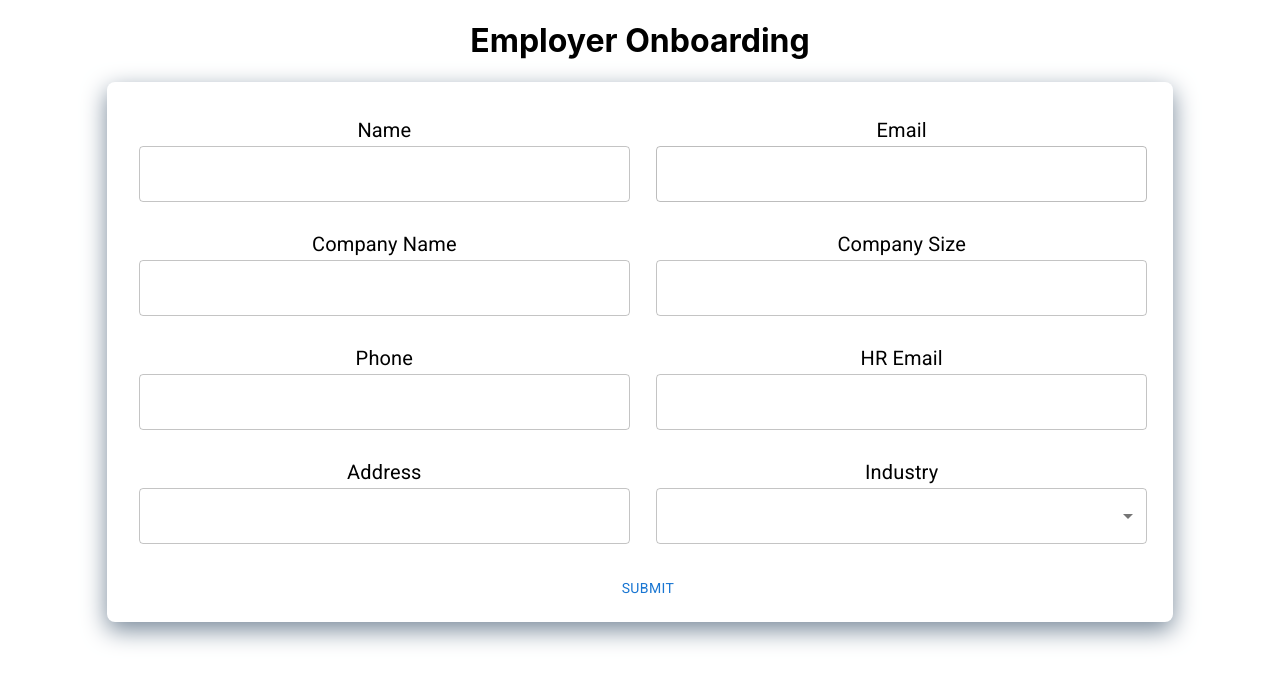
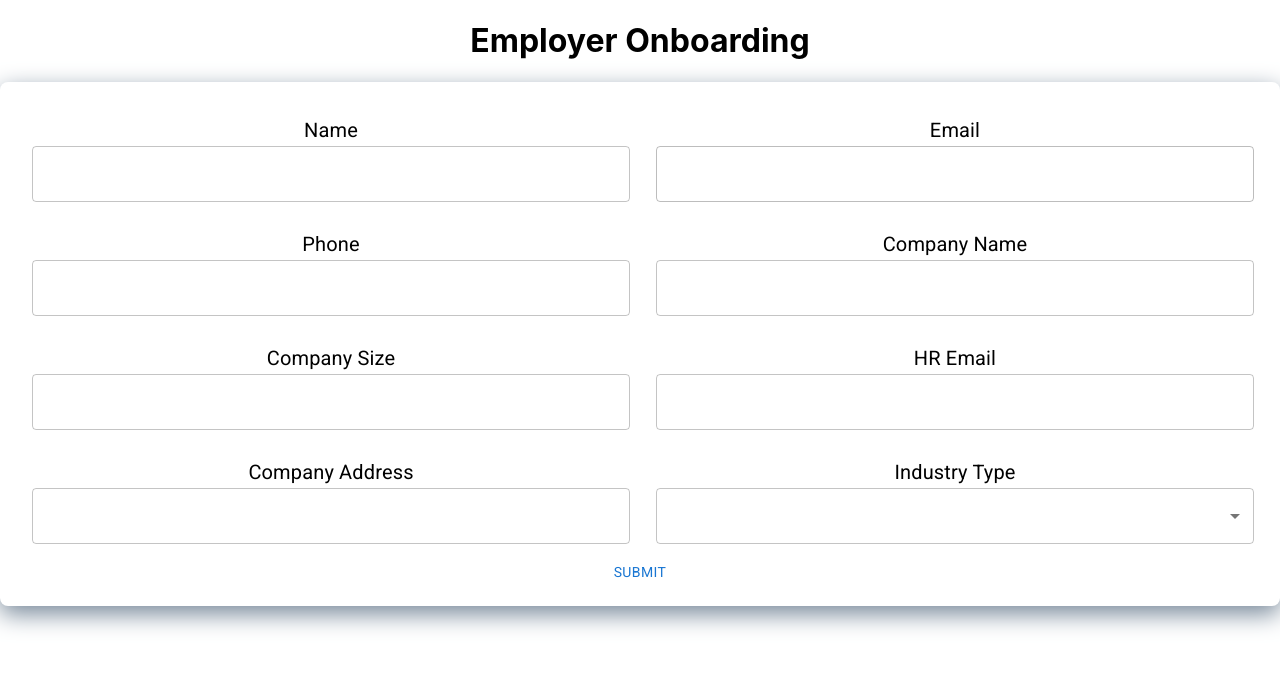
Before and after one commit to teja679/Job_Door, a React (Create React App) app: page /employer/onboarding in a window 1280 px wide. Shown: the top 684 px of the page. Built offline with nearby package versions, Linux system fonts and the light colour scheme; the HTML template or start-up script is replaced by a standard one.

Commit message:
employer onboarding

```diff
--- a/src/Components/Employer/EmployerJobs/JobForm/index.js
+++ b/src/Components/Employer/EmployerJobs/JobForm/index.js
@@ -16,12 +16,12 @@ import React, { useState } from "react";
 import { v4 as uuid } from "uuid";
 
 function JobForm() {
-  const jobsData = JSON.parse(localStorage.getItem("users"));
+  // const jobsData = JSON.parse(localStorage.getItem("users"));
 
   const [jobData, setJobData] = useState({
     name: "",
-    location : "",
-    salary : "",
+    location: "",
+    salary: "",
     experience: "",
     jobType: "",
     desc: "",
@@ -40,15 +40,17 @@ function JobForm() {
   };
   const submitJob = async (e) => {
     e.preventDefault();
+    alert('jobdata')
     const job_id = uuid();
     // localStorage.setItem('jobData', JSON.stringify(jobData))
     try {
+      console.log('Hai')
       if (jobData.job_id) {
         await setDoc(doc(db, "jobsData", jobData.job_id), {
           ...jobData,
         });
       } else {
-        console.log('hai')
+        console.log("hai");
         await setDoc(doc(db, "jobsData", job_id), {
           job_id: job_id,
           ...jobData,
@@ -56,8 +58,7 @@ function JobForm() {
           createdAt: new Date(),
         });
       }
-      alert('Job Data updated')
-
+      alert("Job Data updated");
     } catch (e) {
       console.error("Error adding document", e);
     }
@@ -93,8 +94,9 @@ function JobForm() {
     "C++",
   ];
   return (
-      <form className="job-form" onSubmit={submitJob}>
+    <>
       <h1>Job Form</h1>
+      <form className="job-from">
         <Grid
           container
           spacing={2}
@@ -108,19 +110,17 @@ function JobForm() {
             // background: 'rgba(0,228,255,1)'
           }}
         >
-          <Grid item xs={12} sm={6} sx={{margin: '1rem 0'}}>
+          <Grid item xs={12} sm={6} sx={{ margin: "1rem 0" }}>
             <Typography variant="h6">Name</Typography>
             <TextField
               required
               variant="outlined"
               fullWidth
               value={jobData.name}
-              onChange={(e) =>
-              setJobData({ ...jobData, name: e.target.value })
-              }
+              onChange={(e) => setJobData({ ...jobData, name: e.target.value })}
             />
           </Grid>
-          <Grid item xs={12} sm={6} sx={{margin: '1rem 0'}}>
+          <Grid item xs={12} sm={6} sx={{ margin: "1rem 0" }}>
             <Typography variant="h6">Location</Typography>
             <TextField
               required
@@ -132,7 +132,7 @@ function JobForm() {
               }
             />
           </Grid>
-          <Grid item xs={12} sm={6} sx={{margin: '1rem 0'}}>
+          <Grid item xs={12} sm={6} sx={{ margin: "1rem 0" }}>
             <Typography variant="h6">Salary</Typography>
             <TextField
               variant="outlined"
@@ -143,7 +143,7 @@ function JobForm() {
               }
             />
           </Grid>
-          <Grid item xs={12} sm={6} sx={{margin: '1rem 0'}}>
+          <Grid item xs={12} sm={6} sx={{ margin: "1rem 0" }}>
             <Typography variant="h6">Experience</Typography>
             <TextField
               variant="outlined"
@@ -154,7 +154,7 @@ function JobForm() {
               }
             />
           </Grid>
-          <Grid item xs={12} sm={6} sx={{margin: '1rem 0'}}>
+          <Grid item xs={12} sm={6} sx={{ margin: "1rem 0" }}>
             <Typography variant="h6">Job Type</Typography>
             <TextField
               required
@@ -166,19 +166,18 @@ function JobForm() {
               }
             />
           </Grid>
-          <Grid item xs={12} sm={6} sx={{margin: '1rem 0'}}>
+          <Grid item xs={12} sm={6} sx={{ margin: "1rem 0" }}>
             <Typography variant="h6">Description</Typography>
             <TextField
-              required row={2}
+              required
+              row={2}
               variant="outlined"
               fullWidth
               value={jobData.desc}
-              onChange={(e) =>
-              setJobData({ ...jobData, desc: e.target.value })
-              }
+              onChange={(e) => setJobData({ ...jobData, desc: e.target.value })}
             />
           </Grid>
-          <Grid item xs={12} sm={6} sx={{margin: '1rem 0'}}>
+          <Grid item xs={12} sm={6} sx={{ margin: "1rem 0" }}>
             <Typography variant="h6">Domain</Typography>
             <Select
               fullWidth
@@ -197,7 +196,7 @@ function JobForm() {
               ))}
             </Select>
           </Grid>
-          <Grid item xs={12} sm={6} sx={{margin: '1rem 0'}}>
+          <Grid item xs={12} sm={6} sx={{ margin: "1rem 0" }}>
             <Typography variant="h6">Skills</Typography>
             <Select
               required
@@ -227,11 +226,12 @@ function JobForm() {
               ))}
             </Select>
           </Grid>
-          <Grid item xs={12} fullWidth>
+          <Grid item xs={12} onClick={submitJob}>
             <Button variant="contained">Submit</Button>
           </Grid>
         </Grid>
       </form>
+    </>
   );
 }
 
--- a/src/Components/Employer/EmployerJobs/Sidebar/index.js
+++ b/src/Components/Employer/EmployerJobs/Sidebar/index.js
@@ -1,5 +1,5 @@
 import React, { useEffect, useState } from "react";
-import { collection, query, onSnapshot, querySnapshot } from "firebase/firestore";
+import { collection, query, onSnapshot, where } from "firebase/firestore";
 import { db } from '../../../../firebaseConfig'
 import { Button, Grid, Input } from "@mui/material";
 import '../styles.css'
@@ -7,11 +7,14 @@ import SearchIcon from '@mui/icons-material/Search';
 import AddIcon from '@mui/icons-material/Add';
 
 function Sidebar({ selectAjob }) {
+  const userInfo = JSON.parse(localStorage.getItem('user'))
+  console.log(userInfo)
+  const [allJobs, setAllJobs] = useState(null);
+  const fetchJobs = async () => {
 
-  const [allJobs, setAllJobs] = useState(null);
-  const fetchJobs = () => {
-
-    const q = query(collection(db, "jobsData"));
+    const q = await query(collection(db, "jobsData",
+    //  where('employerId'==employerId)
+     ));
     const unsubscribe = onSnapshot(q, (querySnapshot) => {
       const jobs = [];
        querySnapshot.forEach((doc) => {
--- a/src/Components/Employer/EmployerOnboarding/index.js
+++ b/src/Components/Employer/EmployerOnboarding/index.js
@@ -3,20 +3,17 @@ import { doc, getDoc, setDoc } from "firebase/firestore";
 import { db } from '../../../firebaseConfig'
 import {
   Button,
-  Chip,
   Grid,
   MenuItem,
-  OutlinedInput,
   Select,
   TextField,
   Typography,
 } from "@mui/material";
-import { Box } from "@mui/system";
 import React, { useEffect, useState } from "react";
 
 function EmployerOnboarding() {
   const userData = JSON.parse(localStorage.getItem('users'))
-
+  // console.log(userData)
   const [userInfo, setUserInfo] = useState({
     name: "",
     email: userData?.email ? userData?.email : "",
@@ -29,13 +26,10 @@ function EmployerOnboarding() {
   });
   async function fetchUserInfo() {
     try {
-      const docRef = doc(db, 'userData', userData.uid)
-
-      const docSnap = await getDoc(docRef)
-
-      if(docSnap.exists()) {
-        console.log('Document Data', docSnap.data())
-      }
+      await setDoc(doc(db, 'userData', userData.uid), {
+        ...userInfo, type: 'candidate'
+      })
+      alert('Successfully submitted')
     }
     catch(err){
       console.error(err)
@@ -99,8 +93,8 @@ function EmployerOnboarding() {
       <h1>Employer Onboarding</h1>
       <form>
         <Grid
-          xs={10}
           container
+          xs={12}
           spacing={2}
           sx={{
             padding: "1rem",
@@ -112,7 +106,7 @@ function EmployerOnboarding() {
             borderRadius: "8px",
           }}
         >
-          <Grid item xs={12} sm={6} sx={{padding: '10px'}}>
+          <Grid item={true} xs={12} sm={6} sx={{padding: '10px'}}>
             <Typography variant="h6">Name</Typography>
             <TextField
               required
@@ -124,7 +118,7 @@ function EmployerOnboarding() {
               }
             />
           </Grid>
-          <Grid item xs={12} sm={6} sx={{padding: '10px'}}>
+          <Grid item={true} xs={12} sm={6} sx={{padding: '10px'}}>
             <Typography variant="h6">Email</Typography>
             <TextField disabled
               required
@@ -136,7 +130,18 @@ function EmployerOnboarding() {
               }
             />
           </Grid>
-          <Grid item xs={12} sm={6} sx={{padding: '10px'}}>
+          <Grid item={true} xs={12} sm={6} sx={{padding: '10px'}}>
+            <Typography variant="h6">Phone</Typography>
+            <TextField
+              variant="outlined"
+              fullWidth
+              value={userInfo.phone}
+              onChange={(e) =>
+                setUserInfo({ ...userInfo, phone: e.target.value })
+              }
+            />
+          </Grid>
+          <Grid item={true} xs={12} sm={6} sx={{padding: '10px'}}>
             <Typography variant="h6">Company Name</Typography>
             <TextField
                 variant="outlined"
@@ -147,7 +152,7 @@ function EmployerOnboarding() {
               }
             />
           </Grid>
-          <Grid item xs={12} sm={6} sx={{padding: '10px'}}>
+          <Grid item={true} xs={12} sm={6} sx={{padding: '10px'}}>
             <Typography variant="h6">Company Size</Typography>
             <TextField
                   variant="outlined"
@@ -158,18 +163,7 @@ function EmployerOnboarding() {
               }
             />
           </Grid>
-          <Grid item xs={12} sm={6} sx={{padding: '10px'}}>
-            <Typography variant="h6">Phone</Typography>
-            <TextField
-              variant="outlined"
-              fullWidth
-              value={userInfo.phone}
-              onChange={(e) =>
-                setUserInfo({ ...userInfo, phone: e.target.value })
-              }
-            />
-          </Grid>
-          <Grid item xs={12} sm={6} sx={{padding: '10px'}}>
+          <Grid item={true} xs={12} sm={6} sx={{padding: '10px'}}>
             <Typography variant="h6">HR Email</Typography>
             <TextField
                   variant="outlined"
@@ -180,8 +174,8 @@ function EmployerOnboarding() {
               }
             />
           </Grid>
-          <Grid item xs={12} sm={6} sx={{padding: '10px'}}>
-            <Typography variant="h6">Address</Typography>
+          <Grid item={true} xs={12} sm={6} sx={{padding: '10px'}}>
+            <Typography variant="h6">Company Address</Typography>
             <TextField
               required
               variant="outlined"
@@ -192,8 +186,8 @@ function EmployerOnboarding() {
               }
             />
           </Grid>
-          <Grid item xs={12} sm={6} sx={{padding: '10px'}}>
-            <Typography variant="h6">Industry</Typography>
+          <Grid item={true} xs={12} sm={6} sx={{padding: '10px'}}>
+            <Typography variant="h6">Industry Type</Typography>
             <Select
                 fullWidth
               labelId="demo-simple-select-label"
@@ -211,7 +205,7 @@ function EmployerOnboarding() {
               ))}
             </Select>
           </Grid>
-         <Grid item xs={12}>
+         <Grid xs={12}>
             <Button onClick={saveInfo}>Submit</Button>
           </Grid>
         </Grid>
--- a/src/Components/Navbar/index.js
+++ b/src/Components/Navbar/index.js
@@ -11,9 +11,9 @@ import Avatar from "@mui/material/Avatar";
 import Button from "@mui/material/Button";
 import Tooltip from "@mui/material/Tooltip";
 import MenuItem from "@mui/material/MenuItem";
-import AdbIcon from "@mui/icons-material/Adb";
-import logo from "../../assets/logo.png";
+import EngineeringIcon from '@mui/icons-material/Engineering';import logo from "../../assets/logo.png";
 import { useNavigate } from "react-router-dom";
+import { Image } from "@mui/icons-material";
 const pages = [
   { label: "Home", path: "/" },
   { label: "Find Jobs", path: "/candidate/auth" },
@@ -111,7 +111,7 @@ function Navbar() {
               ))}
             </Menu>
           </Box>
-          {/* <AdbIcon sx={{ display: { xs: 'flex', md: 'none' }, mr: 1 }} /> */}
+          <EngineeringIcon sx={{ display: { xs: 'flex', md: 'none' }, mr: 1 }} />
           <Typography
             variant="h5"
             noWrap
@@ -142,7 +142,7 @@ function Navbar() {
             ))}
           </Box>
 
-          <Box sx={{ flexGrow: 0 }}>
+          <Box sx={{ flexGrow: 1 }}>
             <Menu
               sx={{ mt: "45px" }}
               id="menu-appbar"
```
Lines whose indentation alone changed are shown as unchanged.
